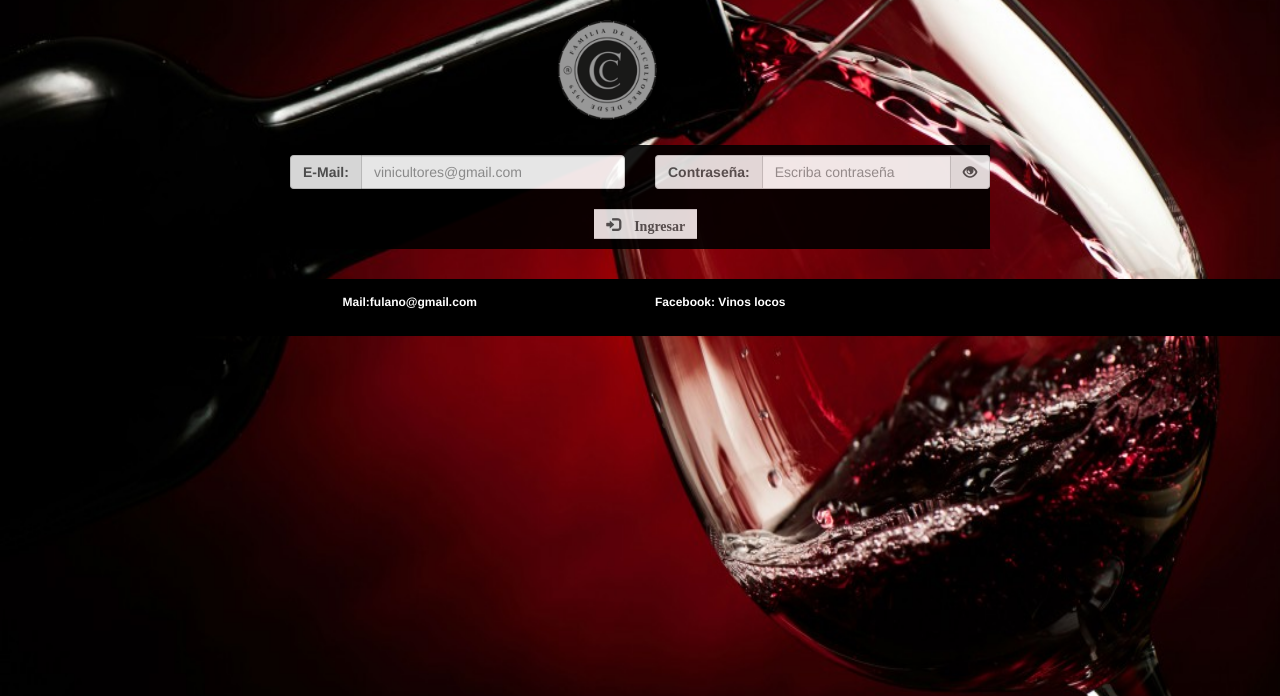
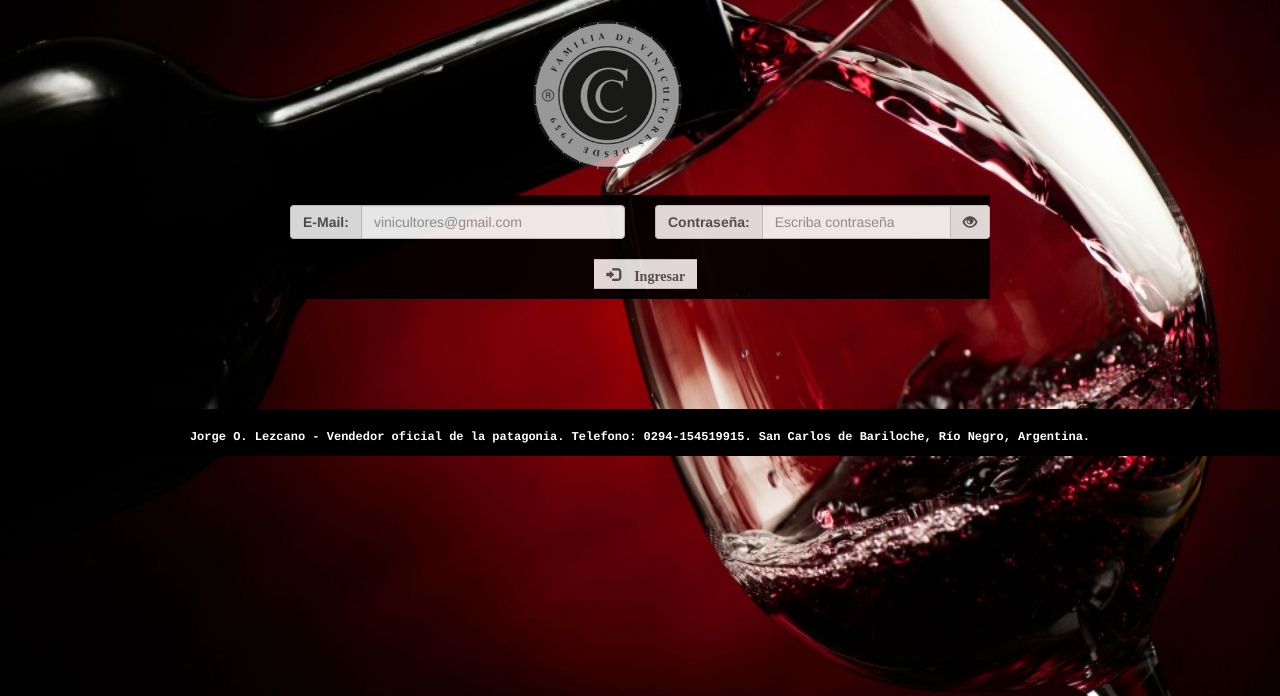
Before and after one commit to Ignaciobressa/Proyecto_final, a PHP site: page /ingresar.html in a window 1280 px wide. Shown: the part 52-748 px from the top of the page. Run offline with PHP 8.4, Linux system fonts and the light colour scheme; some libraries are stand-ins or nearby versions.

Commit message:
Footer y logo
Se modifico el pie de pagina y se agrando un poco el logo de cada sitio

```diff
--- a/estilos_ingresar.css
+++ b/estilos_ingresar.css
@@ -32,18 +32,25 @@ p {
 }
 
 .logo {
-  margin-left: 120px;
+  margin-left: 95px;
   opacity: 0.6;
+}
+
+.texto_footer {
+  color: white;
+  text-align: center;
+  margin-top: 20px;
+  font-weight: bold;
+  font-size: 12px;
+  font-family: courier;
 }
 
 footer {
   background: black;
   color: white;
-  font-size: 12px;
-  font-weight: lighter;
-  padding: 15px;
-  bottom: 0px;
+  high: 5px;
 }
+
 
 #contenedor {
   align-items: center;
--- a/ingresar.html
+++ b/ingresar.html
@@ -46,7 +46,7 @@
 
         <div class="col-md-4">
           <div class="logo">
-            <img src="imagenes/logo_vino.gif" high="100" width="100">
+            <img src="imagenes/logo_vino.gif" high="150px" width="150px">
           </div>
         </div>
 
@@ -91,16 +91,13 @@
       </form>
 
       <br>  <!--Pie de pagina-->
+      <br>
+      <br>
+      <br>
+      <br>
 
       <footer class="container-fluid text-center">
-          <div class="col-md-3"></div>
-          <div class="col-md-3">
-            <p>Mail:fulano@gmail.com</p>
-          </div>
-          <div class="col-md-3">
-            <p>Facebook: Vinos locos</p>
-          </div>
-          <div class="col-md-3"></div>
+        <p class="texto_footer">Jorge O. Lezcano - Vendedor oficial de la patagonia. Telefono: 0294-154519915. San Carlos de Bariloche, Río Negro, Argentina.</p>
       </footer>
 
   </body>
```
Also changed, not shown: estilos_registro.css (+9 -0 lines), registro.html (+2 -9 lines).
